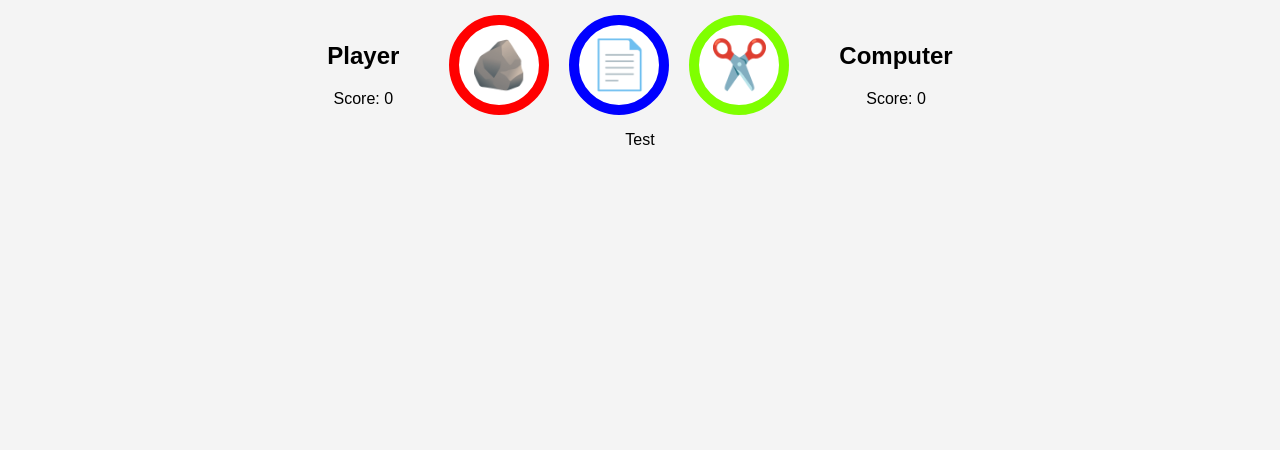
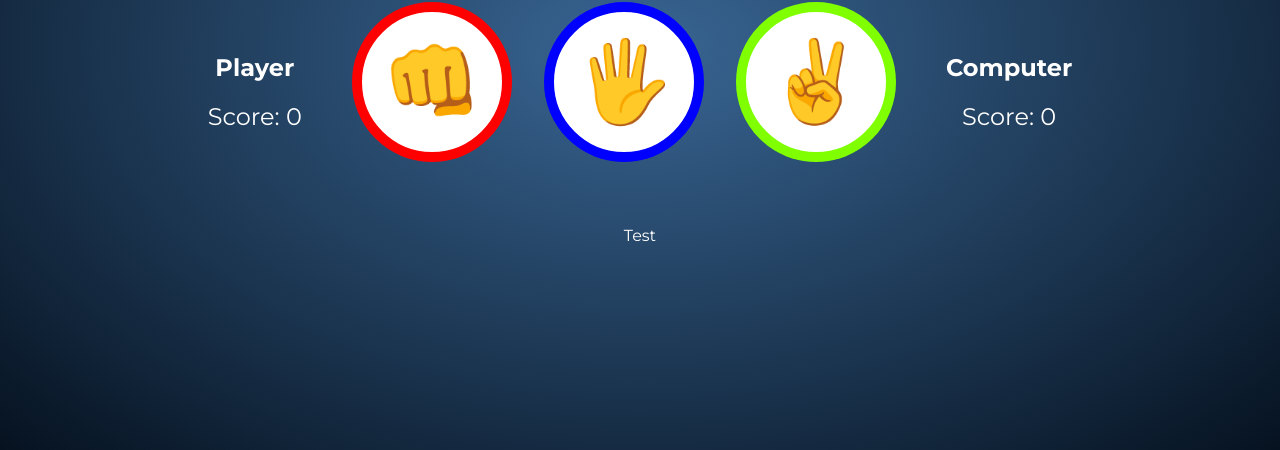
Before and after one commit to RuizSenior/rock-paper-scissors, a plain HTML site: page index.html in a window 1280 px wide. Shown: the part 350-800 px from the top of the page. Drawn offline with Linux system fonts and the light colour scheme.

Commit message:
add css styles

```diff
--- a/index.html
+++ b/index.html
@@ -21,9 +21,9 @@
             <div class="score">Score: <span id="player_score" > 0</span> </div>
           </div>
           <div  class="game_buttons">
-            <button class="btn" id="rock">🪨</button>
-            <button class="btn" id="paper">📄</button>
-            <button class="btn" id="scissors">✂️</button>
+            <button class="btn" id="rock">👊</button>
+            <button class="btn" id="paper">🖐️</button>
+            <button class="btn" id="scissors">✌️</button>
           </div>
           <div class="computer_score">
             <h2>Computer</h2>
@@ -31,8 +31,8 @@
           </div>
 
         </div>
-        <div>
-          <p id="result" class="result">Test</p>
+        <div class="result">
+          <p id="result">Test</p>
         </div>
   </main>
 
--- a/style.css
+++ b/style.css
@@ -1,17 +1,27 @@
+@import url("https://fonts.googleapis.com/css2?family=Montserrat:ital,wght@0,100..900;1,100..900&display=swap");
+
 body {
-    font-family: Arial, sans-serif;
-    background-color: #f4f4f4;
-    margin: 0;
-    padding: 0;
+  font-family: "Montserrat", sans-serif;
+  background: radial-gradient(#396694, #061220);
+  margin: 0;
+  padding: 0;
+  color: white;
+}
+
+h1 {
+  font-size: clamp(2rem, 5vw, 4rem);
+  text-align: center;
 }
 
 .container {
-  max-width: 2000px;
+  max-width: 90%;
   margin: 0 auto;
   height: 100vh;
   display: flex;
   justify-content: center;
   align-items: center;
+  padding: 1rem;
+  box-sizing: border-box;
 }
 
 .content {
@@ -31,33 +41,69 @@ body {
   gap: 50px;
 }
 
+.score {
+  font-size: 1.5rem
+}
+
 .game_buttons {
   display: flex;
-  gap: 20px;
+  flex-wrap: wrap;
+  gap: 2rem;
+  justify-content: center;
 }
 
 .btn {
-  border-radius: 100%;
-  width: 100px;
-  height: 100px;
-  font-size: 3rem;
+  border-radius: 50%;
+  width: 10rem;
+  height: 10rem;
+  font-size: 5rem;
   background-color: white;
   cursor: pointer;
-  transition: 0.5s;
+  transition: transform 0.5s;
 }
 
 .btn:hover {
-  scale: 1.2;
+  transform: scale(1.2);
 }
 
 #rock {
   border: 10px solid red;
 }
 
+#rock:hover {
+  filter: drop-shadow(0 0 0.75rem crimson);
+}
+
 #paper {
   border: 10px solid blue;
+}
+
+#paper:hover {
+  filter: drop-shadow(0 0 0.75rem blue);
 }
 
 #scissors {
   border: 10px solid chartreuse;
 }
+
+#scissors:hover {
+  filter: drop-shadow(0 0 0.75rem chartreuse);
+}
+
+.result {
+  margin-top: 3rem;
+}
+
+
+@media (max-width: 768px) {
+  .game {
+    flex-direction: column;
+    gap: 1rem;
+  }
+
+  .btn {
+    width: 8rem;
+    height: 8rem;
+    font-size: 2rem;
+  }
+}
```
